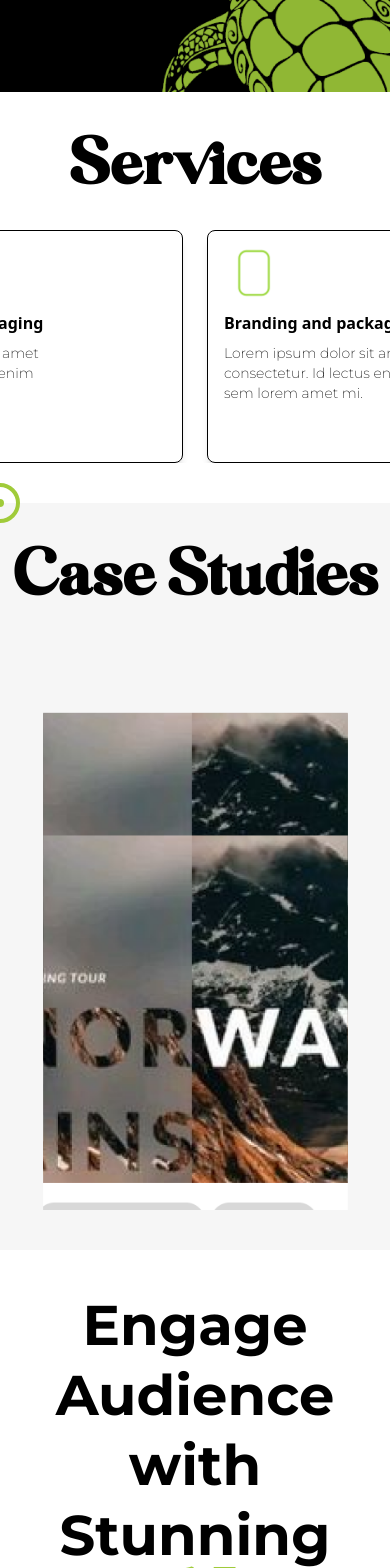
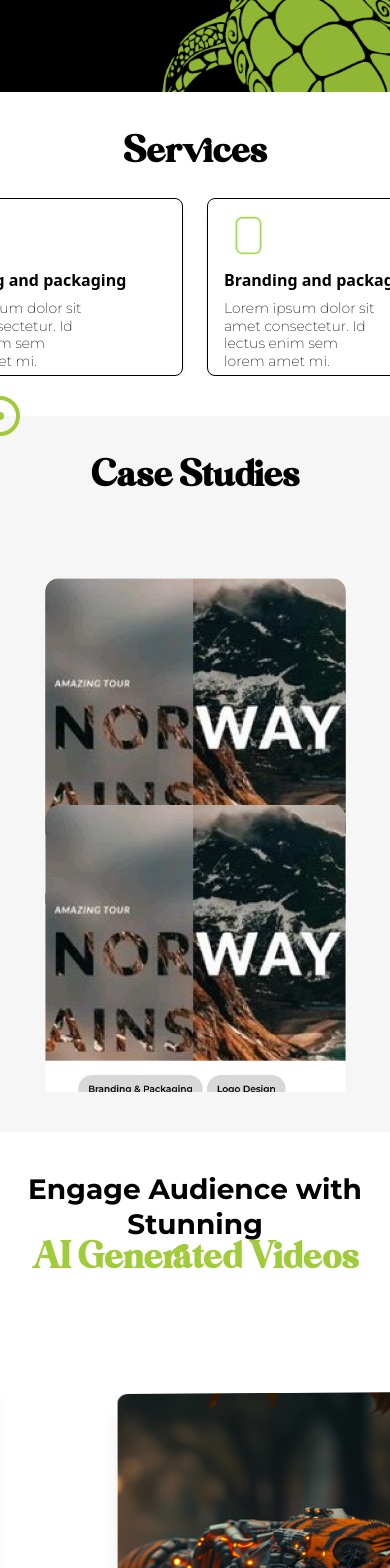
Before and after one commit to Ravi3727/Social-Turtle, a React (Vite) app in the folder Frontend/: page / in a window 390 px wide. Shown: the part 840-2408 px from the top of the page. Built offline with nearby package versions, Linux system fonts and the light colour scheme; a web font is replaced by a local one.

Commit message:
some updates

```diff
--- a/Frontend/src/components/homePageSections/AiVideosSection.jsx
+++ b/Frontend/src/components/homePageSections/AiVideosSection.jsx
@@ -27,13 +27,13 @@ function getCurveStyle(i, mid) {
                   fontFamily: "Montserrat, sans-serif",
 
                 }} className='min-h-screen flex flex-col gap-6 h-fit w-screen py-10 overflow-clip'>
-            <div className='flex flex-col w-screen  font-bold text-[56px] items-center justify-center leading-tight  text-center'>
+            <div className='flex flex-col w-screen  font-bold text-[28px] md:text-[56px] items-center justify-center leading-tight  text-center'>
                 <div>Engage Audience with Stunning</div>
                 <div style={{
               fontFamily: "Calisga, serif",
 
             }} className='text-[#A0CB3A]'>AI Generated Videos</div>
-                  <div className='text-[20px] mt-4 font-extralight w-1/2 '>
+                  <div className='text-[20px] mt-4 font-extralight w-1/2 md:block hidden '>
                     Lorem ipsum dolor sit amet consectetur. Morbi diam tellus metus bibendum.Lorem ipsum dolor sit amet consectetur. Morbi diam tellus metus bibendum.
                 </div>
                 </div>
--- a/Frontend/src/components/homePageSections/CaseStudies.jsx
+++ b/Frontend/src/components/homePageSections/CaseStudies.jsx
@@ -16,10 +16,10 @@ const CaseStudies = () => {
  const [visible, setVisible] = useState(true);
   const timeoutRef = useRef(null);
 
-  const img1Y = useTransform(sc.scrollYProgress, [0, 0.25], ["100%", "0%"]);
-  const img2Y = useTransform(sc.scrollYProgress, [0.25, 0.5],["100%", "0%"]);
-  const img3Y = useTransform(sc.scrollYProgress, [0.5, 0.75],["100%", "0%"]);
-  const img4Y = useTransform(sc.scrollYProgress, [0.75, 1], ["100%", "0%"]);
+  const img1Y = useTransform(sc.scrollYProgress, [0, 0.25], ["150%", "0%"]);
+  const img2Y = useTransform(sc.scrollYProgress, [0.25, 0.5],["150%", "0%"]);
+  const img3Y = useTransform(sc.scrollYProgress, [0.5, 0.75],["150%", "0%"]);
+  const img4Y = useTransform(sc.scrollYProgress, [0.75, 1], ["150%", "0%"]);
 
 
 useEffect(() => {
@@ -61,12 +61,12 @@ useEffect(() => {
         <div style={{
               fontFamily: "Calisga, serif",
 
-            }} className='font-bold text-[49px] text-center'>Case Studies</div>
+            }} className='font-bold text-[28px] md:text-[49px]  text-center'>Case Studies</div>
    <motion.div ref={animRef} className="w-full sticky top-0 flex flex-col items-center h-[570px] overflow-clip">
-  <motion.img style={{ scale, translateY: img1Y }} transition={{duration:1,type:"easeIn",delay:0.2}} src="/images/mountain.png" className="w-[95%] h-[554px] mt-6 object-cover" alt="" />
-  <motion.img style={{ scale, translateY: img2Y }} transition={{duration:1,type:"easeIn",delay:0.2}} src="/images/mountain.png" className="w-[95%] absolute h-[554px] mt-6 object-cover" alt="" />
-  <motion.img style={{ scale, translateY: img3Y }} transition={{duration:1,type:"easeIn",delay:0.2}} src="/images/mountain.png" className="w-[95%] absolute h-[554px] mt-6 object-cover" alt="" />
-  <motion.img style={{ scale, translateY: img4Y }} transition={{duration:1,type:"easeIn",delay:0.2}} src="/images/mountain.png" className="w-[95%] absolute h-[554px] mt-6 object-cover" alt="" />
+  <motion.img style={{ scale, translateY: img1Y }} transition={{duration:1,type:"easeIn",delay:0.2}} src="/images/mountain.png" className="w-[359px] md:w-[95%] md:h-[554px] h-[400px] rounded-2xl mt-6 object-cover" alt="" />
+  <motion.img style={{ scale, translateY: img2Y }} transition={{duration:1,type:"easeIn",delay:0.2}} src="/images/mountain.png" className="w-[359px] md:w-[95%] absolute md:h-[554px] h-[400px] rounded-2xl mt-6 object-cover" alt="" />
+  <motion.img style={{ scale, translateY: img3Y }} transition={{duration:1,type:"easeIn",delay:0.2}} src="/images/mountain.png" className="w-[359px] md:w-[95%] absolute md:h-[554px] h-[400px] rounded-2xl mt-6 object-cover" alt="" />
+  <motion.img style={{ scale, translateY: img4Y }} transition={{duration:1,type:"easeIn",delay:0.2}} src="/images/mountain.png" className="w-[359px] md:w-[95%] absolute md:h-[554px] h-[400px] rounded-2xl mt-6 object-cover" alt="" />
 </motion.div>
       <motion.div
   style={{ x: cursorX, y: cursorY, opacity: visible ? 1 : 0, }}
--- a/Frontend/src/components/homePageSections/Clientele.jsx
+++ b/Frontend/src/components/homePageSections/Clientele.jsx
@@ -3,11 +3,11 @@ import { motion } from "framer-motion"
 
 const Clientele = () => {
   return (
-    <div className='w-screen h-[90vh]  flex flex-col pt-10 items-center  '>
+    <div className='w-screen h-[70vh]   flex flex-col justify-between items-center   '>
       <div  style={{
               fontFamily: "Calisga, serif",
 
-            }}className='text-[49px] text-center mt-10 text-black font-extrabold '>Clientele</div>
+            }}className=' text-[28px] md:text-[49px] text-center mt-10 text-black font-extrabold '>Clientele</div>
       <div className='min-w-full relative flex flex-col justify-center items-center h-[90%]  overflow-clip'>
         <motion.div
           className="flex"
@@ -54,6 +54,7 @@ const Clientele = () => {
         </motion.div>
         <div className="absolute w-full h-[100%] inset-0 bg-radial from-[rgb(0,0,0,0)] to-[#ffffff] to 100% pointer-events-none"></div>
       </div>
+
     </div>
 
   )
--- a/Frontend/src/components/homePageSections/CurvedCarousel.jsx
+++ b/Frontend/src/components/homePageSections/CurvedCarousel.jsx
@@ -88,7 +88,7 @@ const CurvedImageCarousel = () => {
   }, [isTransitioning]);
 
   return (
-    <div className="w-screen h-screen  text-white overflow-hidden relative">
+    <div className="w-screen h-[80vh]  text-white overflow-hidden relative">
       <div className="flex items-center justify-center w-full h-full">
         <div
           ref={containerRef}
--- a/Frontend/src/components/homePageSections/Services.jsx
+++ b/Frontend/src/components/homePageSections/Services.jsx
@@ -7,7 +7,7 @@ const Services = () => {
     <div style={{
               fontFamily: "Calisga, serif",
 
-            }} className='text-[49px] text-center  font-bold'>Services</div>
+            }} className=' text-[28px] md:text-[49px] text-center  font-bold'>Services</div>
 <div className="w-full scrollbar-hide mx-auto flex md:flex-wrap gap-6 overflow-scroll justify-center">
         <ServicesCard/>
         <ServicesCard/>
--- a/Frontend/src/components/homePageSections/ServicesCard.jsx
+++ b/Frontend/src/components/homePageSections/ServicesCard.jsx
@@ -2,13 +2,13 @@ import React from 'react'
 
 const ServicesCard = () => {
   return (
-    <div className='border-[#000000] border-[0.2px] w-[352px] h-[233px] py-3   flex-shrink-0   rounded-lg px-4' style={{ boxShadow: "0 8px 10px -5px rgba(0,0,0,0.3)" }}>
-        <img src="/images/rect.png" className='h-[60px]' alt="" />
-        <div className='font-bold mt-2'>Branding and packaging </div>
+    <div className='border-[#000000] border-[0.2px] md:w-[352px] md:h-[233px] pt-3 w-[269px] h-[178px]  flex-shrink-0   rounded-lg px-4 pb-4' style={{ boxShadow: "0 8px 10px -5px rgba(0,0,0,0.3)" }}>
+        <img src="/images/rect.png" className='md:h-[60px] h-[49px]' alt="" />
+        <div className='font-bold mt-2 text-[16px md:text-[20px]'>Branding and packaging </div>
         <div style={{
                   fontFamily: "Montserrat, sans-serif",
 
-                }} className='font-extralight mt-2 text-sm w-2/3'>Lorem ipsum dolor sit amet consectetur. Id lectus enim sem lorem amet mi.</div>
+                }} className='font-extralight mt-2 text-[14px] md:text-[15px] w-2/3 leading-tight'>Lorem ipsum dolor sit amet consectetur. Id lectus enim sem lorem amet mi.</div>
     </div>
   )
 }
--- a/Frontend/src/components/homePageSections/Testimonials.jsx
+++ b/Frontend/src/components/homePageSections/Testimonials.jsx
@@ -4,12 +4,12 @@ import Testimonialscard from './Testimonialscard'
 const Testimonials = () => {
   return (
      <div  className='w-screen  h-fit flex flex-col pt-10  items-center gap-6 pb-10 '>
-     <div className='flex flex-col w-screen  font-bold text-[49px] items-center justify-center  gap-4 text-center'>
+     <div className='flex flex-col w-screen  font-bold  text-[28px] md:text-[49px]  items-center justify-center  gap-4 text-center'>
 
                 <div style={{
               fontFamily: "Calisga, serif",
 
-            }} className='text-[#A0CB3A]'>Testimonials</div>
+            }} className='text-[#A0CB3A] '>Testimonials</div>
                   <div style={{
                   fontFamily: "Montserrat, sans-serif",
 
--- a/Frontend/src/components/homePageSections/TurtleBlogs.jsx
+++ b/Frontend/src/components/homePageSections/TurtleBlogs.jsx
@@ -3,9 +3,9 @@ import TurtleBlogsCard from './TurtleBlogsCard'
 
 const TurtleBlogs = () => {
   return (
-    <div className="w-full min-h-[90vh] flex flex-col items-center mt-4 gap-6">
+    <div className="w-full min-h-[90vh] flex flex-col items-center mt-4 gap-4">
       {/* Header */}
-      <div className="flex flex-col w-full font-bold text-[49px] items-center justify-center text-center">
+      <div className="flex flex-col w-full font-bold  text-[28px] md:text-[49px]  items-center justify-center text-center">
       <div style={{
               fontFamily: "Calisga, serif",
 
```
Also changed, not shown: Frontend/src/components/homePageSections/CurvedCarousel.css (deleted, +0 -30 lines).
